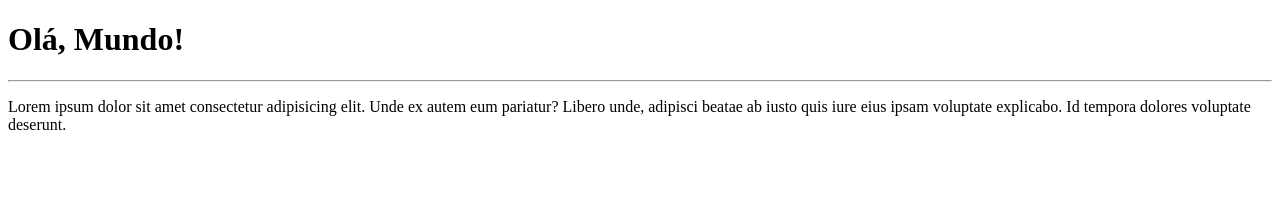
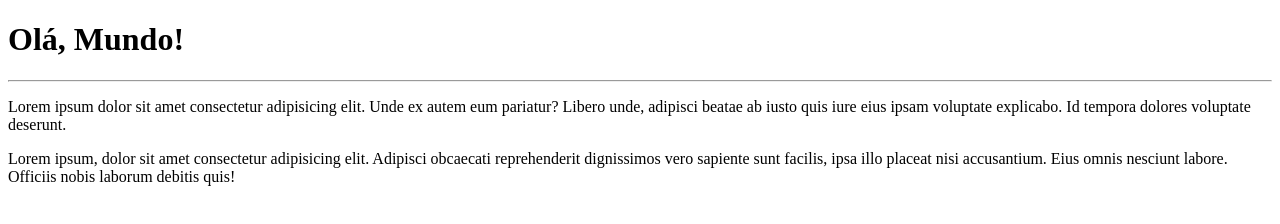
Before and after one commit to a-mandaoliveira/Hello-World, a plain HTML site: page site-exemplo/index.html in a window 1280 px wide. Drawn offline with Linux system fonts and the light colour scheme.

Commit message:
adição parágrafo

```diff
--- a/site-exemplo/index.html
+++ b/site-exemplo/index.html
@@ -11,6 +11,8 @@
         <h1>Olá, Mundo!</h1>
         <hr>
         <p>Lorem ipsum dolor sit amet consectetur adipisicing elit. Unde ex autem eum pariatur? Libero unde, adipisci beatae ab iusto quis iure eius ipsam voluptate explicabo. Id tempora dolores voluptate deserunt.</p>
+
+        <p>Lorem ipsum, dolor sit amet consectetur adipisicing elit. Adipisci obcaecati reprehenderit dignissimos vero sapiente sunt facilis, ipsa illo placeat nisi accusantium. Eius omnis nesciunt labore. Officiis nobis laborum debitis quis!</p>
     </main>
 </body>
 </html>
```
